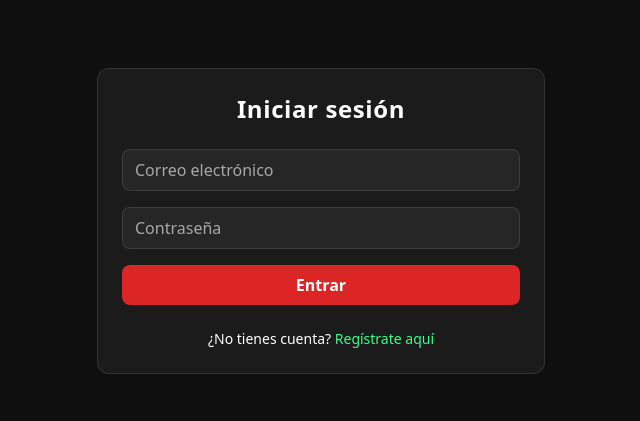
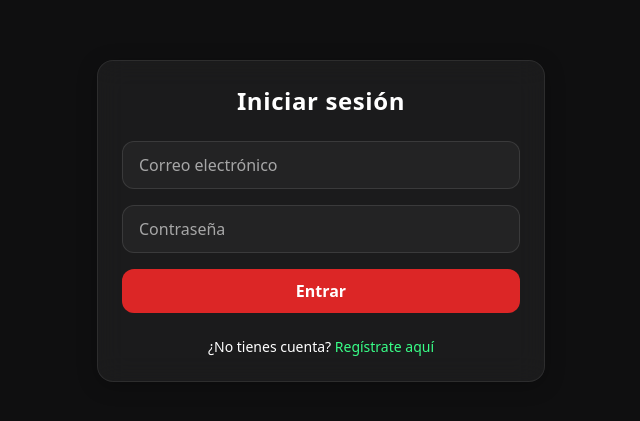
Before and after one commit to Omar-VC/z-rendi, a React (Vite) app: page /login in a window 1280 px wide. Shown: the part 179-600 px from the top of the page, without its empty margins (319-959 px from the left). Built offline with nearby package versions, Linux system fonts and the light colour scheme; no server answers.

Commit message:
12/05/26 optimice botones y mas en global.css

```diff
--- a/src/App.css
+++ /dev/null
@@ -1,36 +0,0 @@
-
-.logo {
-  height: 6em;
-  padding: 1.5em;
-  will-change: filter;
-  transition: filter 300ms;
-}
-.logo:hover {
-  filter: drop-shadow(0 0 2em #646cffaa);
-}
-.logo.react:hover {
-  filter: drop-shadow(0 0 2em #61dafbaa);
-}
-
-@keyframes logo-spin {
-  from {
-    transform: rotate(0deg);
-  }
-  to {
-    transform: rotate(360deg);
-  }
-}
-
-@media (prefers-reduced-motion: no-preference) {
-  a:nth-of-type(2) .logo {
-    animation: logo-spin infinite 20s linear;
-  }
-}
-
-.card {
-  padding: 2em;
-}
-
-.read-the-docs {
-  color: #888;
-}
--- a/src/main.tsx
+++ b/src/main.tsx
@@ -1,28 +1,32 @@
-import { StrictMode } from 'react'
-import { createRoot } from 'react-dom/client'
-import { BrowserRouter } from 'react-router-dom'   // 👈 importar BrowserRouter
-import './index.css'
-import App from './App.tsx'
+import { StrictMode } from "react";
+import { createRoot } from "react-dom/client";
+import { BrowserRouter } from "react-router-dom";
 
-const rootElement = document.getElementById('root')!
-const splashElement = document.getElementById('splash')
+import "./index.css";
+import "./styles/global.css";
+
+import App from "./App.tsx";
+
+const rootElement = document.getElementById("root")!;
+const splashElement = document.getElementById("splash");
 
 createRoot(rootElement).render(
   <StrictMode>
-    <BrowserRouter>   {/* 👈 envolver App */}
+    <BrowserRouter>
       <App />
     </BrowserRouter>
-  </StrictMode>,
-)
+  </StrictMode>
+);
 
 // Esperar 1 segundo antes de ocultar splash
 setTimeout(() => {
   if (splashElement) {
-    splashElement.style.opacity = "0"
-    splashElement.style.transition = "opacity 0.5s ease"
+    splashElement.style.opacity = "0";
+    splashElement.style.transition = "opacity 0.5s ease";
+
     setTimeout(() => {
-      splashElement.style.display = "none"
-      rootElement.style.display = "block"
-    }, 500) // espera a que termine la transición
+      splashElement.style.display = "none";
+      rootElement.style.display = "block";
+    }, 500);
   }
-}, 1000)
+}, 1000);
--- a/src/styles/global.css
+++ b/src/styles/global.css
@@ -1,5 +1,6 @@
 :root {
-  --bg: #0f0f10; /* menos azul, más neutro oscuro */
+  --bg: #0f0f10;
+
   --surface: rgba(255, 255, 255, 0.05);
   --surface-2: rgba(255, 255, 255, 0.08);
 
@@ -14,39 +15,91 @@
   --focus: #ef4444;
 
   --accent-green: #39ff88;
---accent-green-hover: #2ee676;
+  --accent-green-hover: #2ee676;
 }
 
-
-
-
-
-
-
-
-/* Estilos globales */
+/* =========================
+   BASE
+========================= */
 
 * {
-  transition-property: background-color, border-color, box-shadow, transform;
+  transition-property:
+    background-color,
+    border-color,
+    box-shadow,
+    transform,
+    opacity;
+}
+
+html {
+  scroll-behavior: smooth;
 }
 
 body {
   @apply font-sans;
+
   background-color: var(--bg);
   color: var(--text);
+
+  margin: 0;
+  min-height: 100vh;
+
+  -webkit-font-smoothing: antialiased;
+  -moz-osx-font-smoothing: grayscale;
 }
-/* Encabezados */
-h1, h2, h3 {
+
+/* =========================
+   TYPOGRAPHY
+========================= */
+
+h1,
+h2,
+h3,
+h4,
+h5,
+h6 {
   @apply font-bold tracking-wide;
 }
 
-/* Botón base */
+p {
+  line-height: 1.6;
+}
+
+/* =========================
+   LAYOUT
+========================= */
+
+.page-container {
+  @apply w-full max-w-7xl mx-auto px-4 sm:px-6 lg:px-8;
+}
+
+/* =========================
+   BUTTONS
+========================= */
+
 .btn {
-  @apply px-4 py-2 rounded-lg font-semibold;
-  transition: all 0.2s ease;
-  display: flex;
+  @apply px-4 py-2 rounded-xl font-semibold;
+
+  display: inline-flex;
   align-items: center;
   justify-content: center;
+  gap: 0.5rem;
+
+  min-height: 44px;
+
+  border: 1px solid transparent;
+
+  backdrop-filter: blur(10px);
+
+  transition: all 0.2s ease;
+}
+
+.btn:hover {
+  transform: translateY(-1px);
+}
+
+.btn:active {
+  transform: scale(0.98);
 }
 
 .btn-primary {
@@ -58,41 +111,80 @@ h1, h2, h3 {
   background-color: var(--primary-hover);
 }
 
+.btn-secondary {
+  background-color: rgba(255, 255, 255, 0.08);
+  color: white;
+
+  border-color: rgba(255, 255, 255, 0.08);
+}
+
+.btn-secondary:hover {
+  background-color: rgba(255, 255, 255, 0.14);
+}
+
 .btn-danger {
-  background-color: var(--primary);
+  background-color: #b91c1c;
+  color: white;
 }
 
 .btn-danger:hover {
-  background-color: #b91c1c;
+  background-color: #991b1b;
 }
 
-.btn-secondary {
-  background-color: rgba(255,255,255,0.1);
-  color: white;
+.btn-success {
+  background-color: var(--accent-green);
+  color: #0f0f10;
 }
 
-.btn-secondary:hover {
-  background-color: rgba(255,255,255,0.15);
+.btn-success:hover {
+  background-color: var(--accent-green-hover);
 }
 
-/* Tarjetas */
+/* =========================
+   CARDS
+========================= */
+
 .card {
-  @apply rounded-xl p-6 border;
-  background-color: var(--surface);
-  border-color: var(--border);
-  transition: all 0.2s ease;
+  @apply rounded-2xl p-6 border;
+
+  background: rgba(255, 255, 255, 0.05);
+
+  border-color: rgba(255, 255, 255, 0.08);
+
+  backdrop-filter: blur(14px);
+
+  box-shadow:
+    0 4px 20px rgba(0, 0, 0, 0.25);
+
+  transition:
+    transform 0.2s ease,
+    background-color 0.2s ease,
+    border-color 0.2s ease;
 }
 
 .card:hover {
-  background-color: var(--surface-2);
+  background: rgba(255, 255, 255, 0.07);
+
+  border-color: rgba(255, 255, 255, 0.14);
+
+  transform: translateY(-2px);
 }
 
-/* Inputs */
+/* =========================
+   INPUTS
+========================= */
+
 .input {
-  @apply w-full px-3 py-2 rounded-lg;
-  background-color: var(--surface);
+  @apply w-full px-4 rounded-xl;
+
+  min-height: 48px;
+
+  background-color: rgba(255, 255, 255, 0.04);
+
   border: 1px solid var(--border);
+
   color: var(--text);
+
   transition: all 0.2s ease;
 }
 
@@ -102,15 +194,29 @@ h1, h2, h3 {
 
 .input:focus {
   outline: none;
+
   border-color: var(--focus);
-  box-shadow: 0 0 0 2px rgba(239, 68, 68, 0.2);
+
+  box-shadow:
+    0 0 0 2px rgba(239, 68, 68, 0.2);
 }
 
+/* =========================
+   SELECTS
+========================= */
+
 select {
-  @apply w-full px-3 py-2 rounded-lg;
-  background-color: var(--surface);
+  @apply w-full px-4 rounded-xl;
+
+  min-height: 48px;
+
+  background-color: rgba(255, 255, 255, 0.04);
+
   border: 1px solid var(--border);
+
   color: var(--text);
+
+  transition: all 0.2s ease;
 }
 
 select option {
@@ -120,16 +226,54 @@ select option {
 
 select:focus {
   outline: none;
+
   border-color: var(--focus);
-  box-shadow: 0 0 0 2px rgba(239, 68, 68, 0.2);
+
+  box-shadow:
+    0 0 0 2px rgba(239, 68, 68, 0.2);
 }
 
+/* =========================
+   TABLES
+========================= */
+
+table {
+  width: 100%;
+  border-color: var(--border);
+  border-collapse: collapse;
+}
+
+tr {
+  transition: background-color 0.15s ease;
+}
+
+tr:hover {
+  background-color: rgba(255, 255, 255, 0.04);
+}
+
+/* =========================
+   LINKS
+========================= */
+
+.link-accent {
+  color: var(--accent-green);
+  transition: opacity 0.2s ease;
+}
+
+.link-accent:hover {
+  color: var(--accent-green-hover);
+}
+
+/* =========================
+   ANIMATIONS
+========================= */
 
 @keyframes zoomFadeIn {
   from {
     opacity: 0;
     transform: scale(0.8) translateY(10px);
   }
+
   to {
     opacity: 1;
     transform: scale(1) translateY(0);
@@ -141,6 +285,7 @@ select:focus {
     opacity: 0;
     transform: translateY(10px);
   }
+
   to {
     opacity: 1;
     transform: translateY(0);
@@ -153,27 +298,5 @@ select:focus {
 
 .animate-fadeInDelay {
   animation: fadeIn 1s ease-out forwards;
-  animation-delay: 1s; /* aparece después de 1 segundo */
+  animation-delay: 1s;
 }
-
-
-table {
-  border-color: var(--border);
-}
-
-tr {
-  transition: background-color 0.15s ease;
-}
-
-tr:hover {
-  background-color: rgba(255,255,255,0.04);
-}
-
-.link-accent {
-  color: var(--accent-green);
-  transition: opacity 0.2s ease;
-}
-
-.link-accent:hover {
-  color: var(--accent-green-hover);
-}
```
